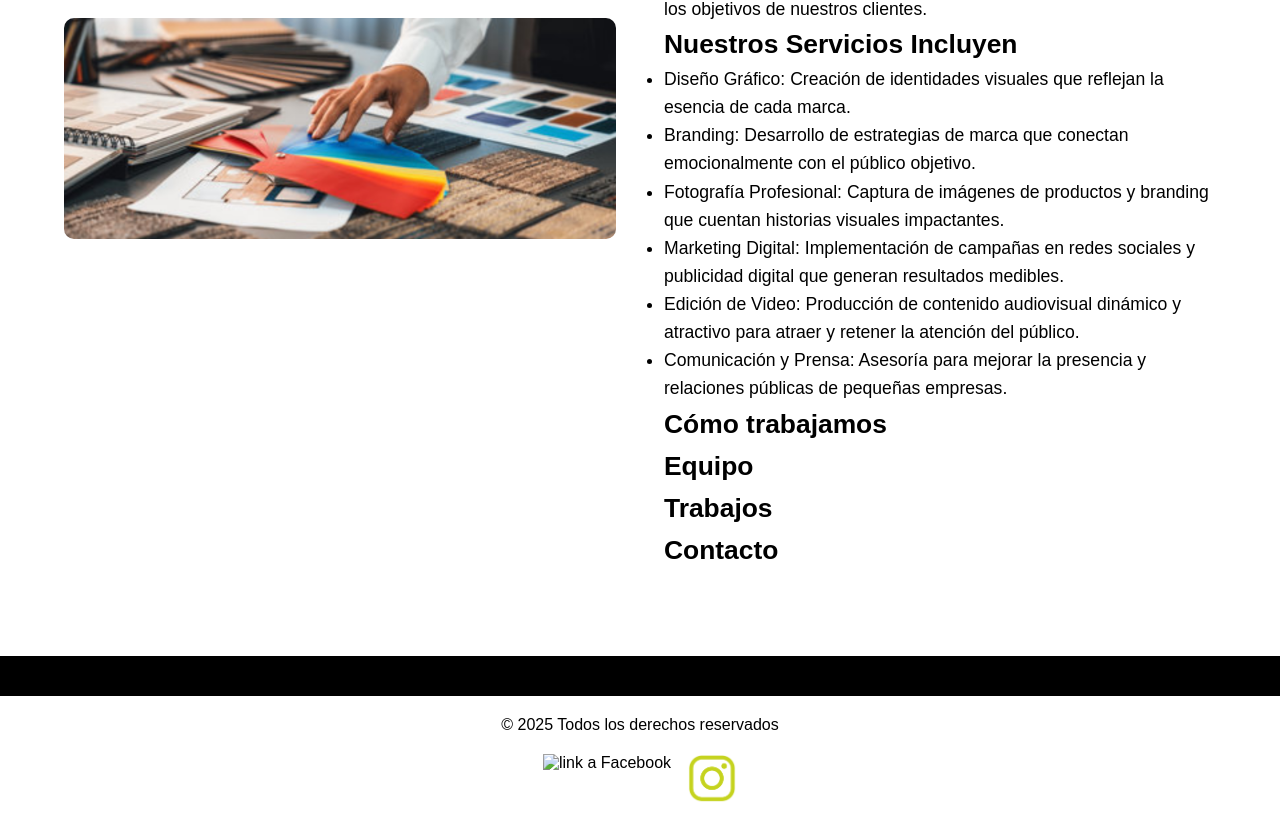
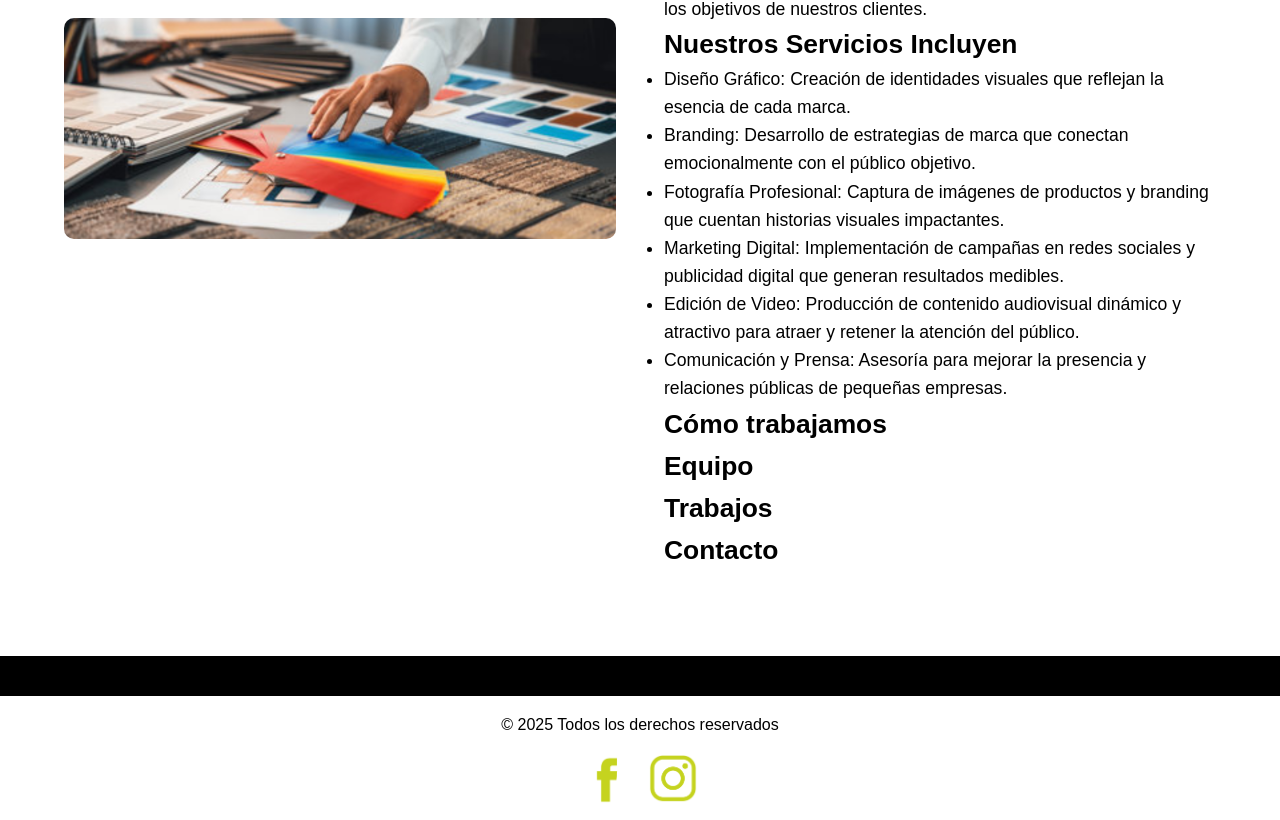
Before and after one commit to Lucianaki/Clavweb, a plain HTML site: page index.html in a window 1280 px wide. Shown: the part 579-1399 px from the top of the page. Drawn offline with Linux system fonts and the light colour scheme.

Commit message:
imagen face

```diff
--- a/index.html
+++ b/index.html
@@ -99,7 +99,7 @@
         © 2025 Todos los derechos reservados
       </div>
       <div class="redes">
-        <img src="../assets/Imagenes/logo-Face-verde" alt="link a Facebook" id="face">
+        <img src="../assets/Imagenes/logo-Face-verde.png" alt="link a Facebook" id="face">
         <img src="../assets/Imagenes/logo-igverde.png" alt="link a Instagram" id="ig">
       </div>
     </footer>
```
Also changed, not shown: pages/contacto.html (+1 -1 lines), pages/equipo.html (+1 -1 lines), pages/porfolio.html (+1 -1 lines), pages/servicios.html (+1 -1 lines).
